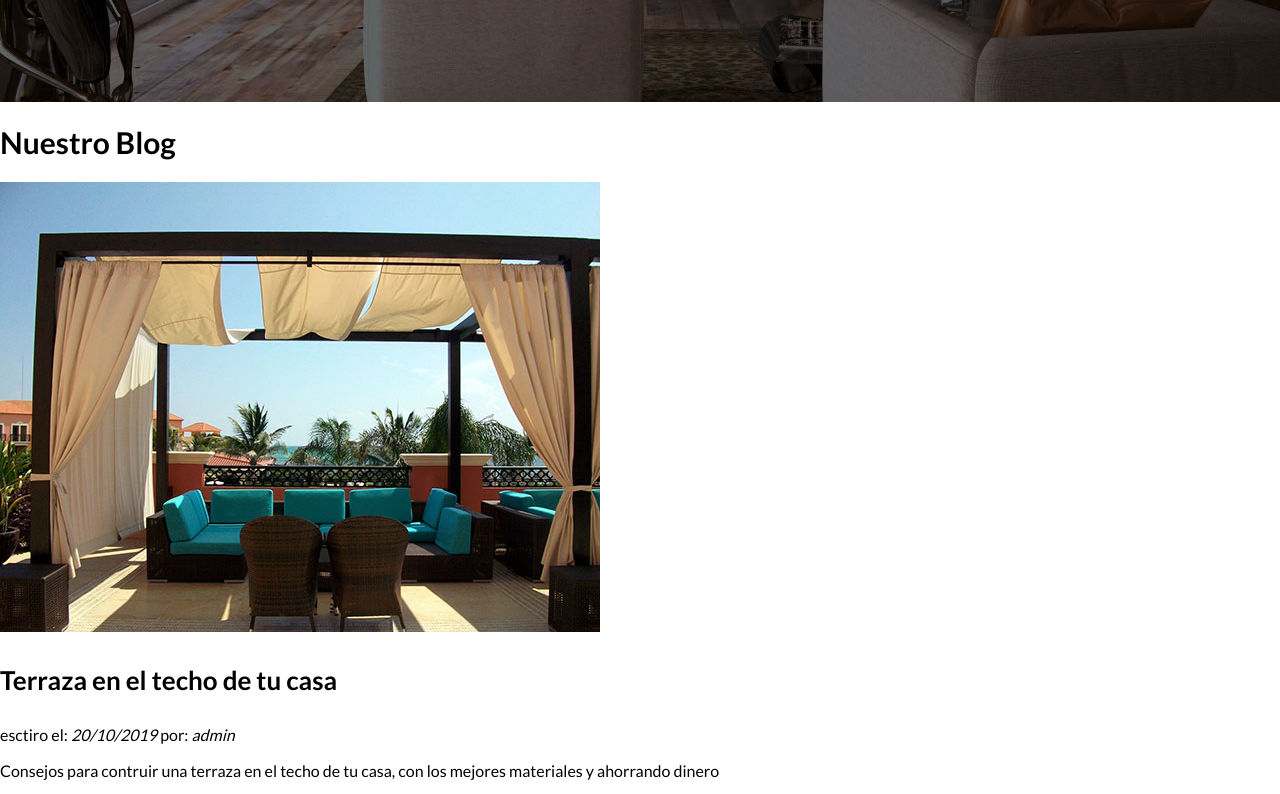
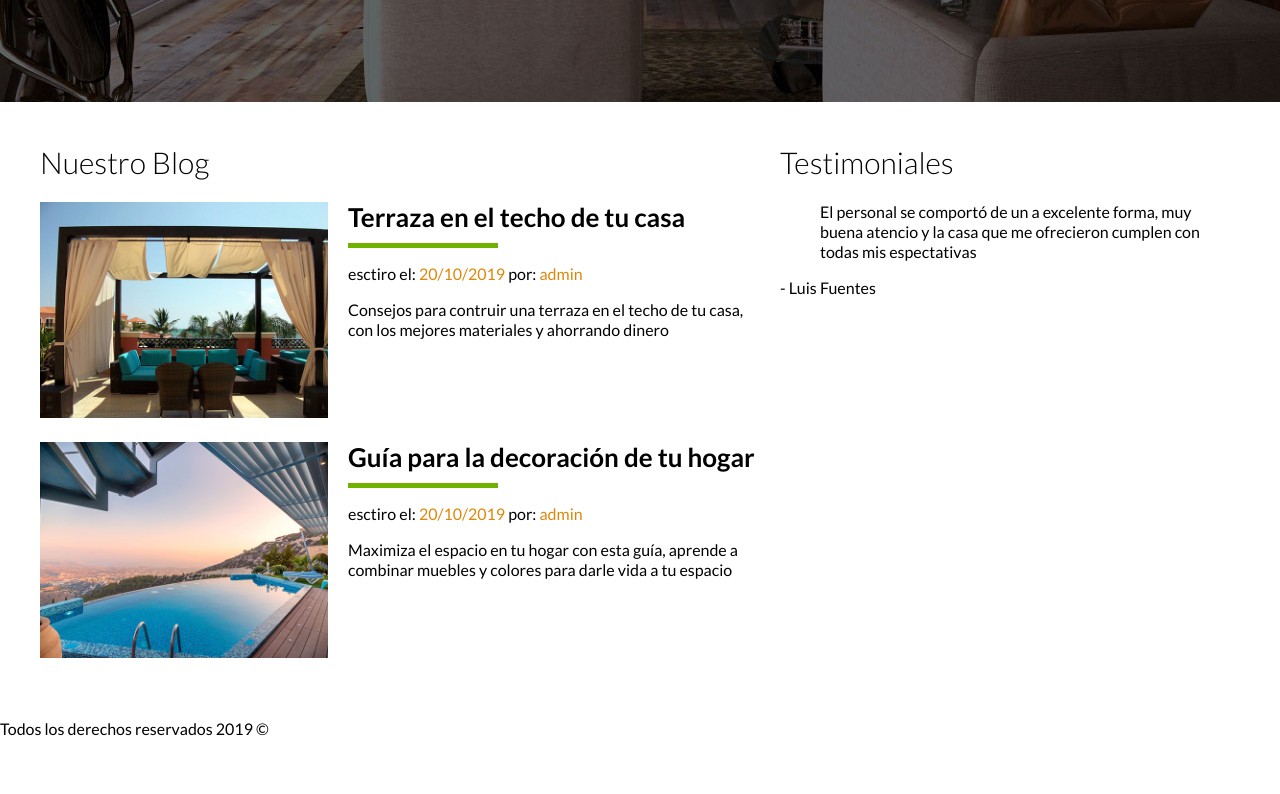
Before and after one commit to fuentesld/bienes_raices, a plain HTML site: page index.html in a window 1280 px wide. Shown: the part 2220-3014 px from the top of the page. After the commit the page ends 2975 px from the top, so only its background shows below. Drawn offline with Linux system fonts and the light colour scheme.

Commit message:
aplicamos css a blog

```diff
--- a/css/style.css
+++ b/css/style.css
@@ -194,3 +194,57 @@ img{
 .iconos-caracteristicas li img {
   margin-right: 2rem;
 }
+
+/** Seccion blog y Testimoniales */
+
+.seccion-inferior{
+  display:flex;
+  justify-content: space-between;
+}
+
+.seccion-inferior .blog{
+  flex-basis: 60%;
+}
+
+.seccion-inferior .testimoniales{
+  flex-basis: calc(40% - 2rem);
+}
+
+.entrada-blog{
+  display:flex;
+  justify-content: space-between;
+  margin-bottom: 2rem;
+}
+
+.entrada-blog:last-of-type{
+  margin-bottom: 0;
+}
+
+.entrada-blog .imagen{
+  flex-basis:40%;
+}
+.entrada-blog .texto-entrada{
+  flex-basis: calc(60% - 2rem);
+}
+
+.texto-entrada a{
+  color:#000000;
+  text-decoration: none;
+}
+.texto-entrada h4{
+  margin: 0;
+  line-height: 1.2;
+}
+
+.texto-entrada h4::after{
+  margin-top: 1rem;
+  content: '';
+  display:block;
+  width: 15rem;
+  height: .5rem;
+  background-color:#71b100;
+}
+
+.texto-entrada span{
+  color: #e08709;
+}
--- a/index.html
+++ b/index.html
@@ -141,33 +141,47 @@
     </div>
 
   </section>
+  <div class="seccion-inferior contenedor seccion">
+    <section class="blog">
+      <h3 class="centrar fw-300">Nuestro Blog</h3>
 
-  <section>
-    <h3>Nuestro Blog</h3>
+      <article class="entrada-blog">
+        <div class="imagen">
+          <img src="img/blog1.jpg" alt="">
+        </div>
 
-    <article>
-      <img src="img/blog1.jpg" alt="">
+        <div class="texto-entrada">
+          <a href="#">
             <h4>Terraza en el techo de tu casa</h4>
-      <p>esctiro el: <em>20/10/2019</em> por: <em>admin</em></p>
+          </a>
+          <p>esctiro el: <span>20/10/2019</span> por: <span>admin</span></p>
           <p>Consejos para contruir una terraza en el techo de tu casa, con los mejores materiales y ahorrando dinero</p>
+        </div>
       </article>
 
-    <article>
+      <article class="entrada-blog">
+        <div class="imagen">
           <img src="img/blog2.jpg" alt="">
+        </div>
+
+        <div class="texto-entrada">
+          <a href="#">
             <h4>Guía para la decoración de tu hogar</h4>
-      <p>esctiro el: <em>20/10/2019</em> por: <em>admin</em></p>
+          </a>
+          <p>esctiro el: <span>20/10/2019</span> por: <span>admin</span></p>
           <p>Maximiza el espacio en tu hogar con esta guía, aprende a combinar muebles y colores para darle vida a tu espacio</p>
+        </div>
       </article>
     </section>
 
-  <section>
-    <h3>Testimoniales</h3>
+    <section class="testimoniales">
+      <h3 class="centrar fw-300">Testimoniales</h3>
 
       <blockquote>El personal se comportó de un a excelente forma, muy buena atencio y la casa que me ofrecieron cumplen con todas mis espectativas</blockquote>
 
       <p>- Luis Fuentes</p>
     </section>
-
+  </div>
   <footer>
     <nav class="navegacion">
       <a href="nosotros.html">Nosotros</a>
```
Lines whose indentation alone changed are shown as unchanged.
